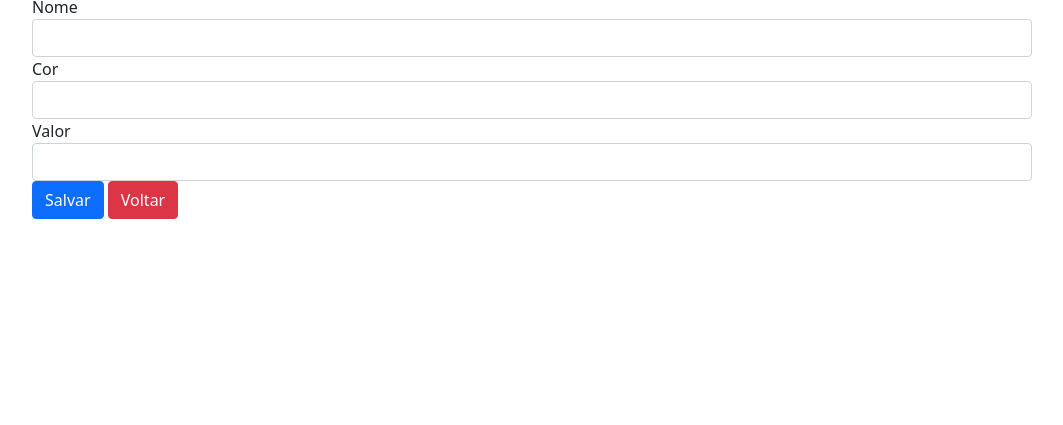
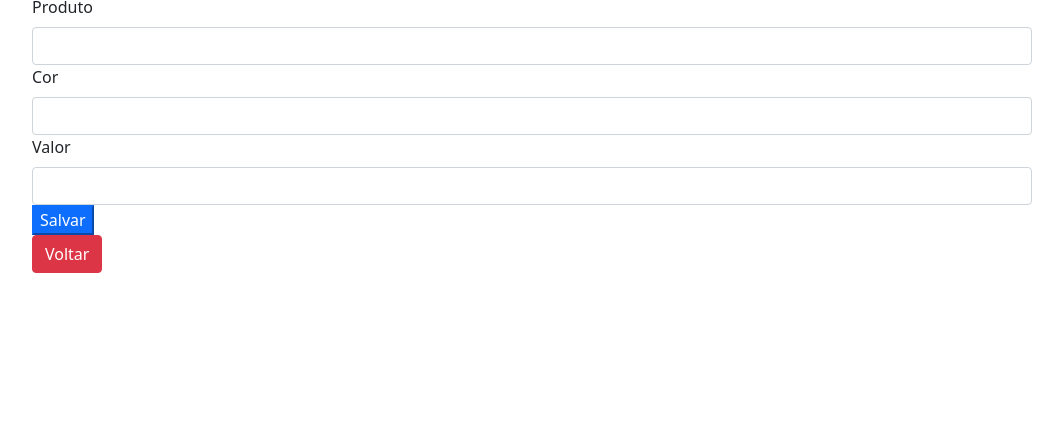
Before and after one commit to Gabriel707/MariaRosaEstoque, a Flask app: page /novoproduto in a window 1280 px wide. Shown: the part 375-800 px from the top of the page, without its empty margins (108-1171 px from the left). Run offline with Flask 2, Linux system fonts and the light colour scheme; the visitor is signed in with stand-in values (Sample User, id 1); some libraries are stand-ins or nearby versions.

Commit message:
Validating forms

```diff
--- a/templates/novoproduto.html
+++ b/templates/novoproduto.html
@@ -14,18 +14,20 @@
 
         <fieldset>
           <div class="form-group">
-            <label for="nome">Nome</label>
-            <input type="text" id="nome" name="nome" class="form-control">
+              {{ form.nome.label(class="form-label") }}
+              {{ form.nome(class="form-control") }}
           </div>
           <div class="form-group">
-            <label for="cor">Cor</label>
-            <input type="text" id="cor" name="cor" class="form-control">
+              {{ form.cor.label(class="form-label") }}
+              {{ form.cor(class="form-control") }}
           </div>
           <div class="form-group">
-            <label for="valor">Valor</label>
-            <input type="text" id="valor" name="valor" class="form-control">
+              {{ form.valor.label(class="form-label") }}
+              {{ form.valor(class="form-control") }}
           </div>
-          <button type="submit" class="btn btn-primary btn-salvar">Salvar</button>
+          <div>
+              {{ form.salvar(class="btn-primary") }}
+          </div>
           <a class="btn btn-danger" href="{{ url_for('index') }}">Voltar</a>
         </fieldset>
       </form>
--- a/views.py
+++ b/views.py
@@ -1,7 +1,7 @@
 from flask import Flask, render_template, request, redirect, session, flash, url_for, send_from_directory
 from mariarosa import app, db
 from models import Macaquinhos, Usuarios
-from helpers import pega_image, deleta_arquivo
+from helpers import pega_image, deleta_arquivo, FormularioProduto
 import time
 
 @app.route('/')
@@ -13,13 +13,19 @@ def index():
 def novoproduto():
     if 'usuario_logado' not in session or session['usuario_logado'] == None:
         return redirect(url_for('login', proxima=url_for('novoproduto')))
-    return render_template('novoproduto.html', titulo='Novo Produto')
+    form = FormularioProduto()
+    return render_template('novoproduto.html', titulo='Novo Produto', form=form)
 
 @app.route('/criar', methods=['POST',])
 def criar():
-    nome = request.form['nome']
-    cor = request.form['cor']
-    valor = request.form['valor']
+    form = FormularioProduto(request.form)
+
+    if not form.validate_on_submit():
+        return redirect(url_for('novoproduto'))
+
+    nome = form.nome.data
+    cor = form.cor.data
+    valor = form.valor.data
 
     macaquinho = Macaquinhos.query.filter_by(nome=nome).first()
 
```
